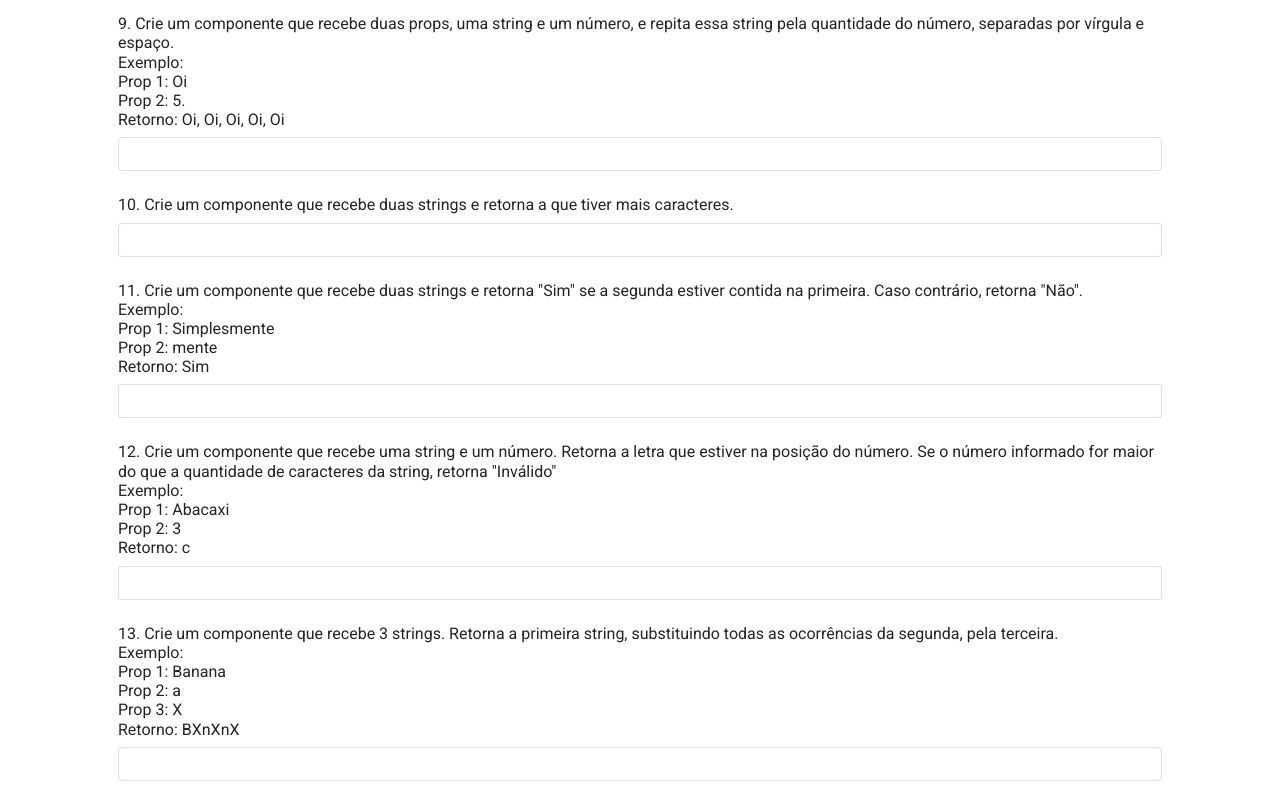
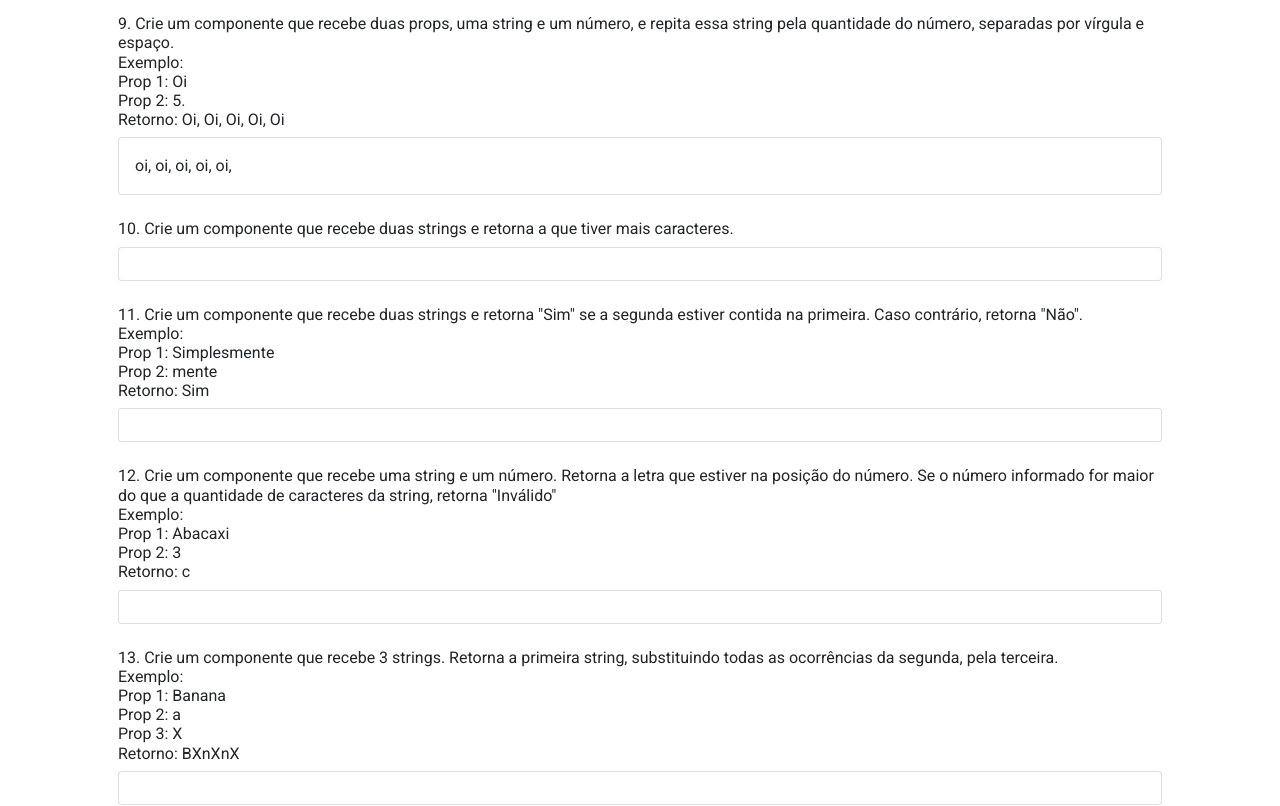
Before and after one commit to portugalv7/react-components-exercises, a React (Create React App) app: page / in a window 1280 px wide. Shown: the part 1000-1806 px from the top of the page. Built offline with nearby package versions, Linux system fonts and the light colour scheme.

Commit message:
Question 9

```diff
--- a/src/App.tsx
+++ b/src/App.tsx
@@ -1,6 +1,7 @@
 import './App.css';
 import Q1String from './components/Q1String';
 import Q2Uppercase from './components/Q2Uppercase';
+import Q9MultiplyStringSeparator from './components/Q9MultiplyStringSeparator';
 
 const App: React.FC = () => {
     return (
@@ -83,7 +84,9 @@ const App: React.FC = () => {
                 <br /> Prop 2: 5.
                 <br /> Retorno: Oi, Oi, Oi, Oi, Oi
             </h2>
-            <div className="card p-3 mb-4">{/* Insira a resposta aqui */}</div>
+            <div className="card p-3 mb-4">
+                <Q9MultiplyStringSeparator text="oi" times={5} />
+            </div>
 
             <h2 className="fs-6">
                 10. Crie um componente que recebe duas strings e retorna a que
--- /dev/null
+++ b/src/components/Q9MultiplyStringSeparator/index.tsx
@@ -0,0 +1,10 @@
+interface IQ9MultiplyStringSeparatorProps {
+    text: string;
+    times: number;
+}
+const Q9MultiplyStringSeparator: React.FC<IQ9MultiplyStringSeparatorProps> = ({
+    text,
+    times,
+}) => <span> {text.concat(', ').repeat(times)} </span>;
+
+export default Q9MultiplyStringSeparator;
```
